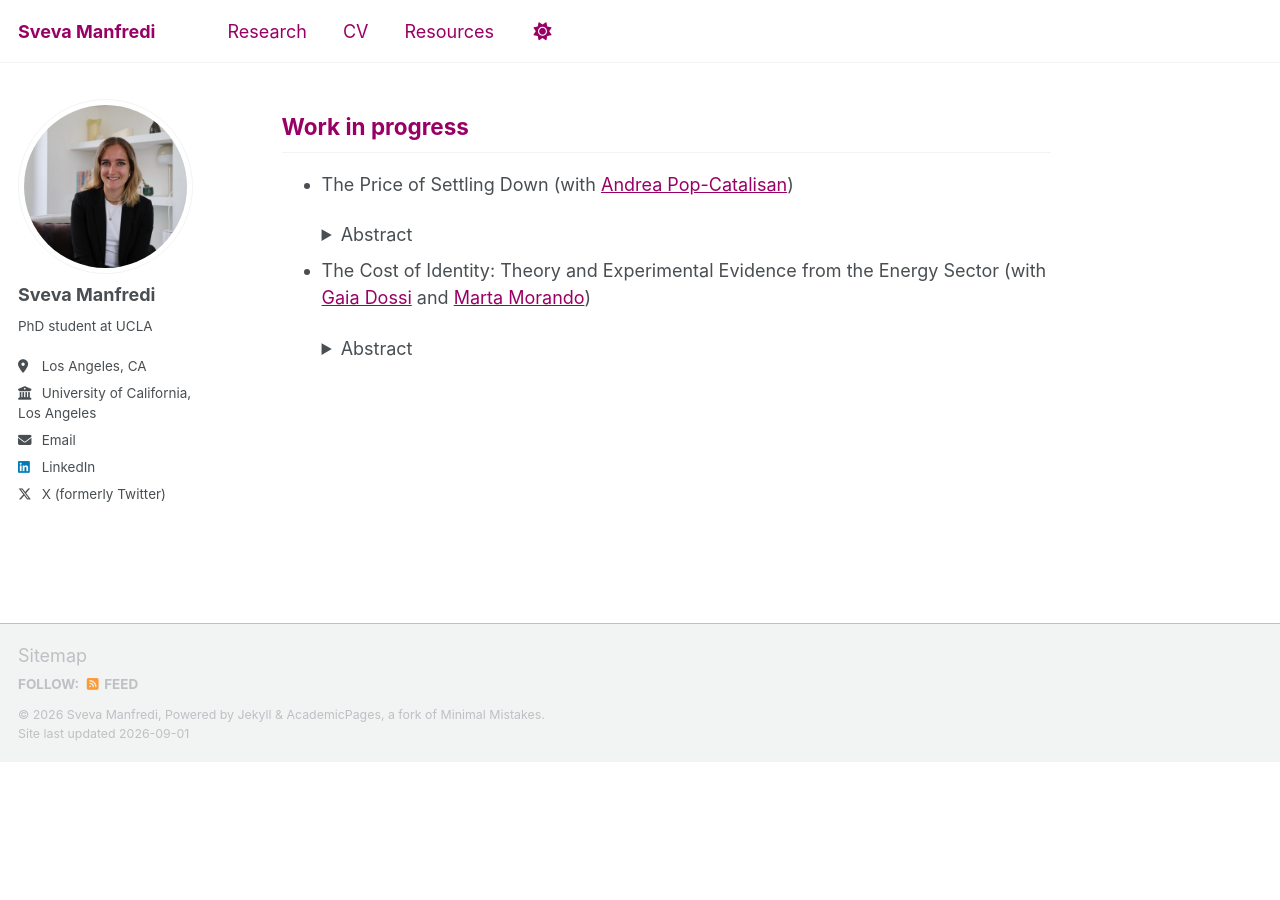
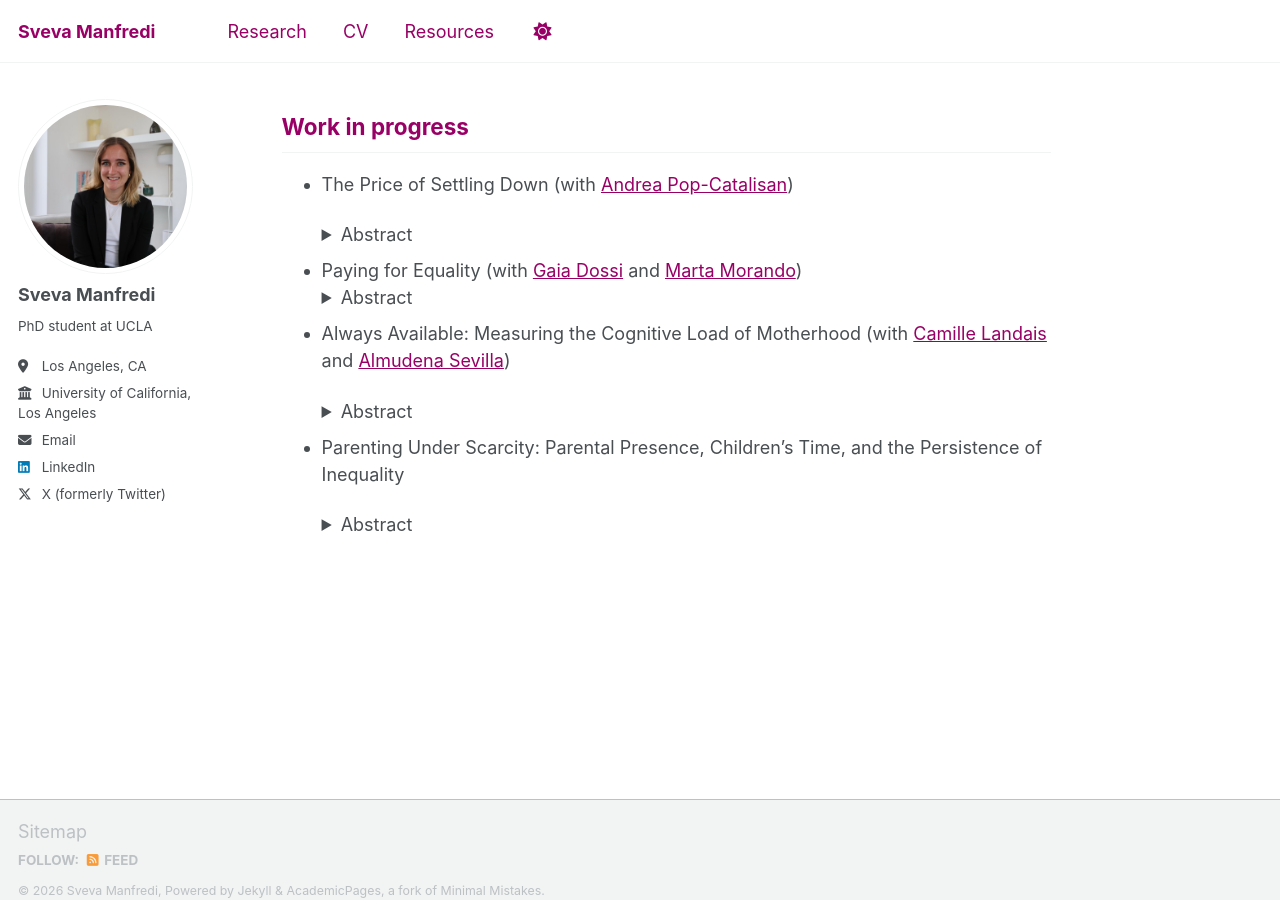
Before and after one commit to svemanfre/svemanfre.github.io, a Jekyll site: the page built from _pages/research.md, in a window 1280 px wide and 900 px high, scrolled down 540 px. Built offline with Jekyll 4.4.1, drawn with Linux system fonts in a browser that asks for light colours; a script that is not in the unit is left out; before the commit the page ends 1301 px from its top, so only the background shows below that.

Commit message:
Update research.md

```diff
--- a/_pages/research.md
+++ b/_pages/research.md
@@ -33,9 +33,34 @@ author_profile: true
   </div>
   </details>
 
-- <span class="paper-title">The Cost of Identity: Theory and Experimental Evidence from the Energy Sector</span> (with [Gaia Dossi](https://sites.google.com/view/gaiadossi) and [Marta Morando](https://martamorando.com))
+- <span class="paper-title">Paying for Equality</span> (with [Gaia Dossi](https://sites.google.com/view/gaiadossi) and [Marta Morando](https://martamorando.com))
   <details><summary>Abstract</summary>
   <div class="abstract">
-  How does identity affect occupational choice? We study this question in the energy labor market, as oil and gas firms play a fundamental role in the green transition. We design and administer a survey experiment to job seekers entering the labor market for the first time. We find that individuals assign positive amenity value to working for a company whose core business aligns with their environmental identity and disamenity value to those that conflict with it. Respondents with green identities are willing to forgo 20% of their salary to work in a renewable energy firm rather than a generic energy company, and require a 15% wage premium to accept a job in an oil and gas firm. This pattern also holds when individuals apply to work in teams focusing on clean energy within these firms. To isolate social-image effects, we randomize whether job choices are private or publicly disclosed. Social image concerns significantly influence occupational choices, especially for jobs perceived as socially stigmatized. We develop a model of occupational choice in which individuals have private preferences over jobs and derive utility from aligning with social norms. In structural simulations, we study how the social environment shapes labor market inequality and the pace of the green transition.
+  This paper argues that workplace equality may have a transition cost when underrep-
+resentation itself is costly. If minority workers value representation in the workplace,
+then segregated workplaces can arise even with neutral employers. Moving toward
+equality requires some minority workers to enter less representative workplaces before
+those workplaces become attractive to others. This creates a private cost for early
+movers and generates a role for compensation, coordination, or policies that reduce the
+cost of being underrepresented.
+
   </div>
   </details>
+
+- <span class="paper-title">Always Available: Measuring the Cognitive Load of Motherhood</span> (with [Camille Landais](https://www.lse.ac.uk/people/camille-landais) and [Almudena Sevilla](https://www.lse.ac.uk/people/almudena-sevilla))
+
+  <details>
+  <summary>Abstract</summary>
+  <div class="abstract">
+  The arrival of children generates large and persistent gender gaps in labour-market outcomes, yet the parental burden created by children is usually measured in minutes of care. We develop a diary-based framework for measuring cognitive load: the continuing responsibility, availability, and interruptibility associated with children beyond active childcare. Using American Time Use Survey diaries from 2010, 2012, and 2013, we study these measures around first birth. Mothers’ paid work falls by 125 minutes per day relative to fathers, while child-present time rises by 129 minutes. Only 44.5 percent of this responsibility gap is recorded as active childcare; the remaining 55.5 percent is embedded in other primary activities. The strongest asymmetry is unshared responsibility: mothers spend 55.5 percent of child-present time without the partner, compared with 33.2 percent for fathers. Mothers also experience substantially greater fragmentation of child-related responsibility throughout the day. These results show that motherhood changes not only how much care mothers provide, but also the cognitive demands and organization of the responsibility they carry.
+  </div>
+  </details>
+
+- <span class="paper-title">Parenting Under Scarcity: Parental Presence, Children’s Time, and the Persistence of Inequality</span>
+
+  <details>
+  <summary>Abstract</summary>
+  <div class="abstract">
+  How is economic disadvantage across generations reflected in children’s daily environments? I combine the Panel Study of Income Dynamics with the Child Development Supplement and Transition into Adulthood Supplement to link caregivers’ own childhood economic circumstances to minute-level time diaries for 3,330 children and to their later outcomes. The multigenerational structure allows me to distinguish disadvantage in the caregiver’s generation from poverty observed during the child’s own childhood, while the diaries separate the quantity of parental presence from the composition of children’s time. I find that disadvantaged parental origins are not associated with less parental presence: in the preferred specification, children with a poor-origin caregiver spend approximately 16 additional minutes per day with a parent present. This positive gradient is absent among poor-origin families whose children are never themselves observed poor, while larger parental-presence differences appear among children who experience poverty in their own generation. Finally, total parental presence is essentially unrelated to childhood cognition and later educational attainment, whereas whole-day human-capital-oriented activity is positively associated with both outcomes. The results show that intergenerational disadvantage is reflected not simply in how much time children spend with parents, but in the broader organization and composition of children’s daily environments.
+  </div>
+  </details>
```
